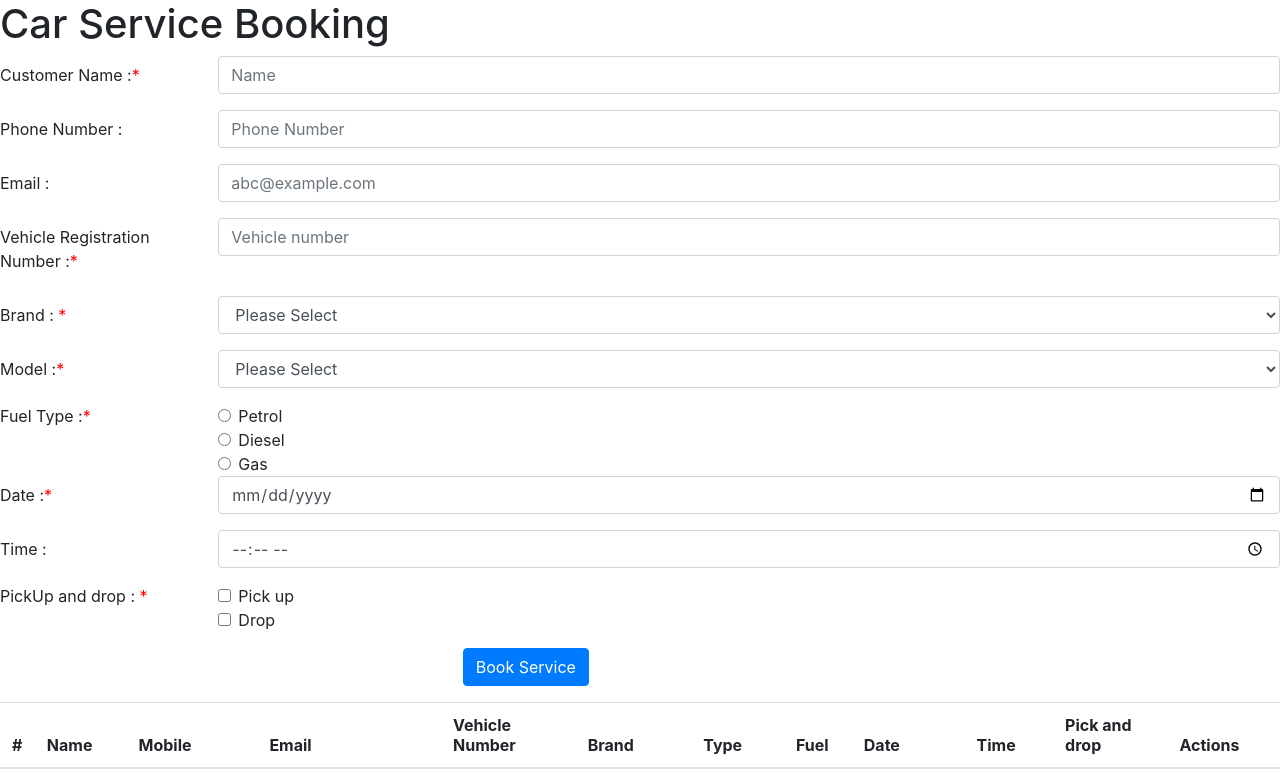
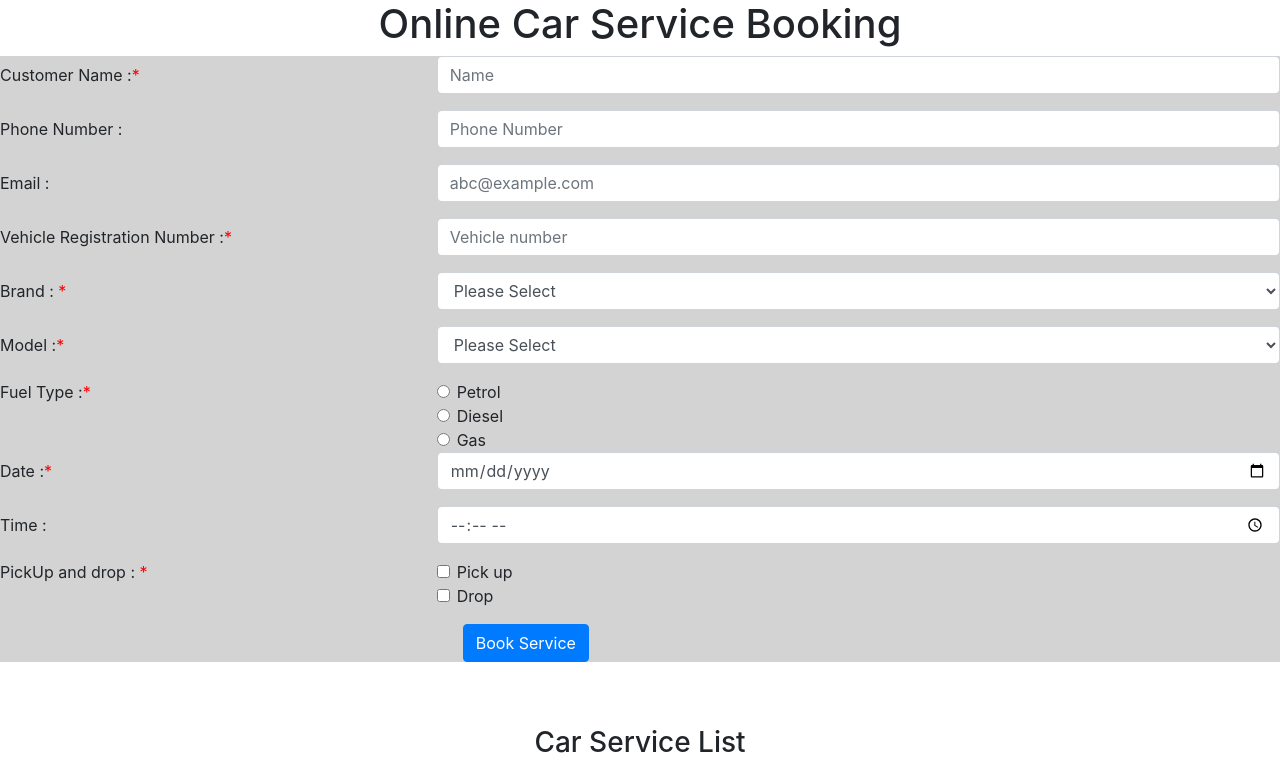
Before and after one commit to chandru-senthil/Booking-Car-Service, an Angular app: page / in a window 1280 px wide. Shown: the top 779 px of the page. Built offline with nearby package versions, Linux system fonts and the light colour scheme.

Commit message:
3 files modified

```diff
--- a/src/app/app.component.css
+++ b/src/app/app.component.css
@@ -1,5 +1,9 @@
 p {
   font-family: Lato;
+}
+
+* {
+  box-sizing: border-box;
 }
 
 .reqField{
--- a/src/app/app.component.html
+++ b/src/app/app.component.html
@@ -1,34 +1,36 @@
 <link rel="stylesheet" href="https://stackpath.bootstrapcdn.com/bootstrap/4.5.2/css/bootstrap.min.css" integrity="sha384-JcKb8q3iqJ61gNV9KGb8thSsNjpSL0n8PARn9HuZOnIxN0hoP+VmmDGMN5t9UJ0Z" crossorigin="anonymous">
-<h1>Car Service Booking</h1>
-
+<h1 style="text-align: center">Online Car Service Booking</h1>
+ <div style="background-color: lightgrey">
 <form [formGroup]="ServiceForm" >
   <div class="form-group row">
-    <label for="name" class="col-sm-2 col-form-label">Customer Name :<span class="reqField">*</span> </label>
-    <div class="col-sm-10">
-      <input type="text" class="form-control" placeholder="Name" id="name" >
+    <label for="name" class="col-sm-4 col-md-4 col-form-label">Customer Name :<span class="reqField">*</span> </label>
+    <div class="col-sm-8 col-md-8">
+      <input type="text" class="form-control" placeholder="Name" id="name"  onkeypress="return /[a-z]/i.test(event.key)">
     </div>
   </div>
   <div class="form-group row">
-    <label for="name" class="col-sm-2 col-form-label">Phone Number : </label>
-    <div class="col-sm-10">
+    <label for="name" class="col-sm-4 col-md-4 col-form-label">Phone Number : </label>
+    <div class="col-sm-8 col-md-8">
       <input type="number" class="form-control" placeholder="Phone Number" id="name">
     </div>
   </div>
    <div class="form-group row">
-    <label for="email" class="col-sm-2 col-form-label">Email :</label>
-    <div class="col-sm-10">
+    <label for="email" class="col-sm-4 col-md-4 col-form-label">Email :</label>
+    <div class="col-sm-8 col-md-8">
       <input type="email" class="form-control" placeholder="abc@example.com" id="email">
     </div>
   </div>
    <div class="form-group row">
-    <label for="name" class="col-sm-2 col-form-label">Vehicle Registration Number :<span class="reqField">*</span></label>
-    <div class="col-sm-10">
-      <input type="text" class="form-control" placeholder="Vehicle number" id="regisrationNumber" pattern="[a-zA-Z0-9-]+" required>
+    <label for="name" class="col-sm-4 col-md-4 col-form-label">Vehicle Registration Number :<span class="reqField">*</span></label>
+    <div class="col-sm-8 col-md-8">
+      <input type="text" class="form-control" placeholder="Vehicle number" id="regisrationNumber" onkeypress="return (event.charCode >= 65 && event.charCode <= 90) || (event.charCode >= 97 && event.charCode <= 122) || (event.charCode >= 48 && event.charCode <= 57)"
+
+      pattern="[a-zA-Z0-9-]+" required>
     </div>
   </div>
   <div class="form-group row">
-    <label for="name" class="col-sm-2 col-form-label">Brand : <span class="reqField">*</span></label>
-    <div class="col-sm-10">
+    <label for="name" class="col-sm-4 col-md-4 col-form-label">Brand : <span class="reqField">*</span></label>
+    <div class="col-sm-8 col-md-8">
     <select  class="form-control" id="name" required>
     <option value="">Please Select</option>
       <option *ngFor="let list of brandList">{{ list }}</option>
@@ -36,8 +38,8 @@
     </div>
   </div>
   <div class="form-group row">
-    <label for="name" class="col-sm-2 col-form-label">Model :<span class="reqField">*</span></label>
-    <div class="col-sm-10">
+    <label for="name" class="col-sm-4 col-md-4 col-form-label">Model :<span class="reqField">*</span></label>
+    <div class="col-sm-8 col-md-8">
     <select  class="form-control" id="name" required>
     <option value="">Please Select</option>
       <option *ngFor="let list of modelList">{{ list }}</option>
@@ -45,8 +47,8 @@
     </div>
   </div>
   <div class="row">
-      <legend class="col-form-label col-sm-2 pt-0">Fuel Type :<span class="reqField">*</span></legend>
-      <div class="col-sm-10">
+      <legend class="col-form-label col-sm-4 col-md-4 pt-0">Fuel Type :<span class="reqField">*</span></legend>
+      <div class="col-sm-8 col-md-8">
         <div class="form-check">
           <input class="form-check-input" type="radio" name="fuel" id="fuel" value="Petrol" required>
           <label class="form-check-label" for="fuel">      Petrol
@@ -67,20 +69,20 @@
       </div>
     </div>
      <div class="form-group row">
-    <label for="name" class="col-sm-2 col-form-label">Date :<span class="reqField">*</span></label>
-    <div class="col-sm-10">
+    <label for="name" class="col-sm-4 col-md-4 col-form-label">Date :<span class="reqField">*</span></label>
+    <div class="col-sm-8 col-md-8">
       <input type="date" class="form-control" id="date" required>
     </div>
   </div>
    <div class="form-group row">
-    <label for="name" class="col-sm-2 col-form-label">Time :</label>
-    <div class="col-sm-10">
+    <label for="name" class="col-sm-4 col-md-4 col-form-label">Time :</label>
+    <div class="col-sm-8 -col-md-8">
       <input type="time" class="form-control" id="name" required>
     </div>
   </div>
   <div class="form-group row">
-    <div class="col-sm-2">PickUp and drop : <span class="reqField">*</span></div>
-    <div class="col-sm-10">
+    <div class="col-sm-4 col-md-4">PickUp and drop : <span class="reqField">*</span></div>
+    <div class="col-sm-8 col-md-8">
       <div class="form-check">
         <input class="form-check-input" type="checkbox" id="gridCheck1" required>
         <label class="form-check-label" for="name">
@@ -119,6 +121,7 @@
     </div>
   </div>
   </form>
+ </div><br><br>
 
   <ng-template #template>
   <div class="modal-header">
@@ -134,6 +137,8 @@
   </div>
 </ng-template>
 
+
+<h3 style="text-align: center">Car Service List</h3><br>
  <table class="table table-hover">
   <thead>
     <tr>
--- a/src/app/app.component.ts
+++ b/src/app/app.component.ts
@@ -110,6 +110,4 @@ export class AppComponent  {
      this.alertMsg = true;
      console.log(data);
   }
-
-
 }
```
